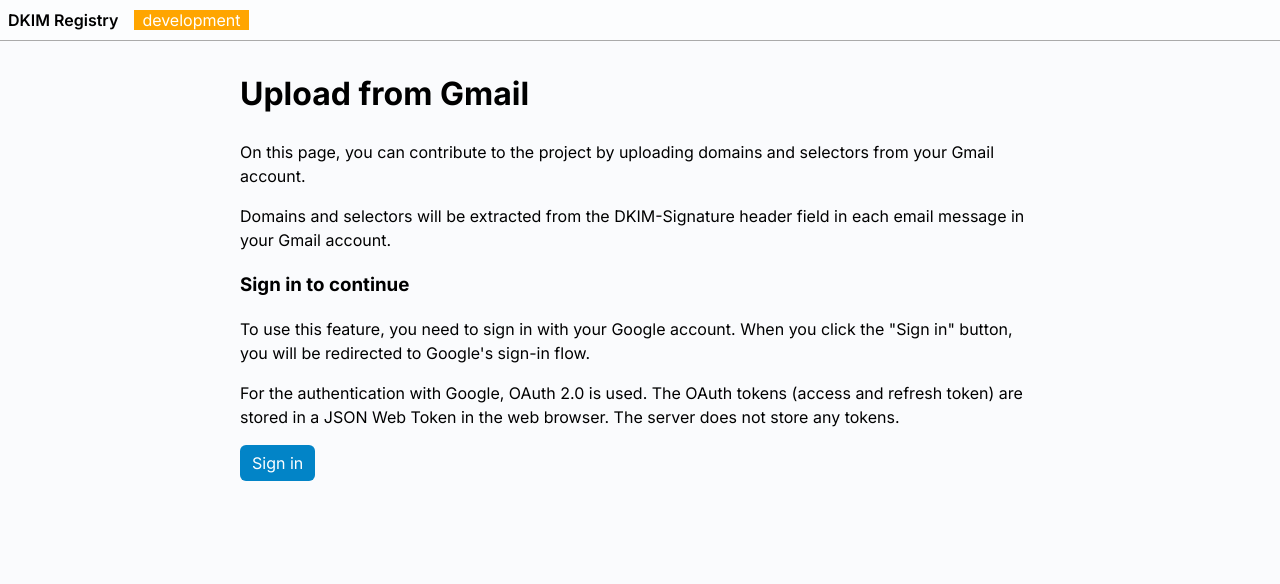
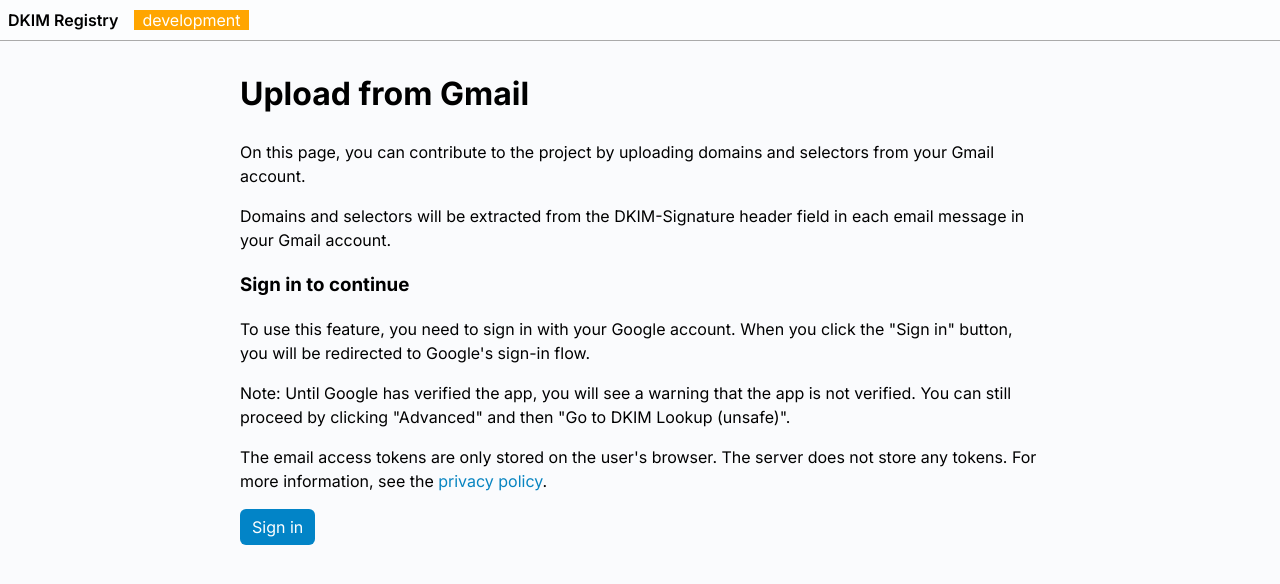
Before and after one commit to zkemail/archive.prove.email, a Next.js app in the folder dkim-lookup-app/: page /upload_gmail in a window 1280 px wide. Shown: the top 584 px of the page. Built offline with nearby package versions, Linux system fonts and the light colour scheme; no server answers.

Commit message:
update user facing content about privacy and authentication

```diff
--- a/dkim-lookup-app/src/app/upload_gmail/page.tsx
+++ b/dkim-lookup-app/src/app/upload_gmail/page.tsx
@@ -46,9 +46,12 @@ export default function Page() {
 				When you click the "Sign in" button, you will be redirected to Google's sign-in flow.
 			</p>
 			<p>
-				For the authentication with Google, OAuth 2.0 is used.
-				The OAuth tokens (access and refresh token) are stored in a JSON Web Token in the web browser.
-				The server does not store any tokens.
+				Note: Until Google has verified the app, you will see a warning that the app is not verified.
+				You can still proceed by clicking "Advanced" and then "Go to DKIM Lookup (unsafe)".
+			</p>
+			<p>
+				The email access tokens are only stored on the user's browser. The server does not store any tokens.
+				For more information, see the <a href="/privacy-policy">privacy policy</a>.
 			</p>
 			<button style={actionButtonStyle} onClick={() => signIn()}>Sign in</button>
 		</div>
```
Also changed, not shown: dkim-lookup-app/src/app/privacy-policy/page.tsx (+8 -0 lines).
